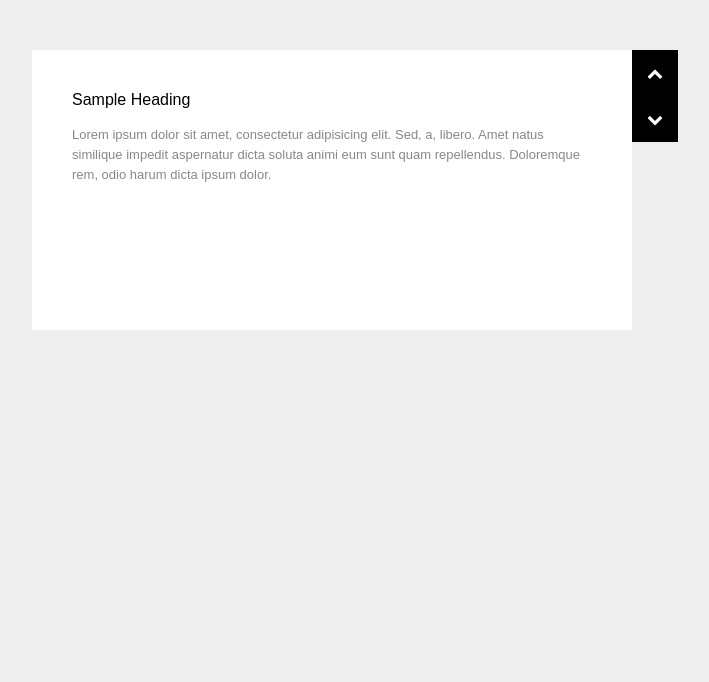
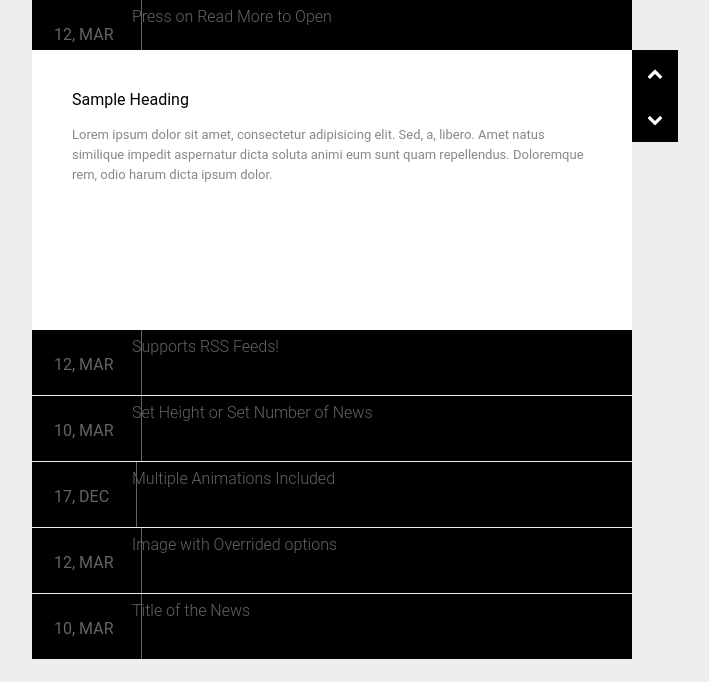
Before and after one commit to sahmali/final-js-main, a plain HTML site: page index.html in a window 1280 px wide. Both pictures are taken after a click on the element 933 px from the left and 73 px from the top of the page. Shown: the whole page, without its empty margins (278-987 px from the left). Drawn offline with nearby package versions, Linux system fonts and the light colour scheme.

Commit message:
meyyen seyler hazirdir

```diff
--- a/css/style.css
+++ b/css/style.css
@@ -1,5 +1,6 @@
 body{
 	background-color: #EEEEEE;
+	 font-family: 'Roboto', sans-serif;
 }
 .normalPage{
 	width: 660px;
@@ -21,12 +22,14 @@ body{
 	position: absolute;
 	top: 0;
 	transition: all .4s linear;
+	z-index: 2
 
 }
 .inner-content .content-item{
 	height: 280px;
 	padding: 40px;
 	box-sizing: border-box;
+	background-color: white;
 }
 .inner-content .content-item p{
 	color: #888;
@@ -49,3 +52,81 @@ body{
 	color: white;
 
 }
+
+
+
+
+
+
+
+
+
+
+
+
+
+
+
+
+
+/*Rizvan code*/
+.nav{
+	position: absolute;
+	width: 600px;
+}
+.nav ul{
+
+    padding:0;
+}
+.nav ul li{
+    list-style-type: none;
+    display: block;
+    width: 100%;
+    height: 65px;
+    background: black;
+    position:relative;
+    margin-bottom:1px;
+    overflow:hidden;
+}
+.nav ul li:hover h6{
+margin-left:-95px;
+transition:all .7s ease;
+}
+.nav ul li:hover p{
+color:white;
+left:110px;
+transition:all .4s ease;
+
+}
+li:hover .right{
+display:block;
+margin-left:85px;
+transition:all .35s ease;
+
+}
+.nav h6{
+    position: absolute;
+    top: 0;
+    left: -5px;
+    margin: 0;
+    padding: 27px;
+    color: #686262;
+    border-right: 1px solid #686262;
+    line-height: 100%;
+    background-position:-30px;
+    font-weight: 400;
+}
+.nav .right{
+    position:absolute;
+    top:10px;
+    margin-left:-15px;
+    color:#686262;
+    font-size:40px;
+}
+.nav P{
+    position: absolute;
+    top: 7px;
+    left: 100px;
+    color: #686262;
+    font-weight: 300;
+}
--- a/index.html
+++ b/index.html
@@ -6,6 +6,7 @@
 	<link rel="stylesheet" href="css/common.css">
 	<link rel="stylesheet" href="css/style.css">
 	<link href="https://maxcdn.bootstrapcdn.com/font-awesome/4.7.0/css/font-awesome.min.css" rel="stylesheet" integrity="sha384-wvfXpqpZZVQGK6TAh5PVlGOfQNHSoD2xbE+QkPxCAFlNEevoEH3Sl0sibVcOQVnN" crossorigin="anonymous">
+	    <link href="https://fonts.googleapis.com/css?family=Open+Sans:300,300i,400,400i,600,600i,700,700i,800,800i" rel="stylesheet">
 </head>
 <body>
 <div class="normalPage">
@@ -53,6 +54,20 @@
 			</div>
 		</div>
 	</div>
+	<div class="nav">
+         <ul>
+             <li  onclick="selectedLi(this)"><h6>12, MAR</h6><i class="fa fa-angle-right right" aria-hidden="true"></i> <P>Press on Read More to Open</P></li>
+             <li  onclick="selectedLi(this)"><h6>12, MAR</h6><i class="fa fa-angle-right right " aria-hidden="true"></i> <P>Links can be direct or as Read More buttons inside the News Reader</P></li>
+             <li  onclick="selectedLi(this)"><h6>12, MAR</h6><i class="fa fa-angle-right right" aria-hidden="true"></i> <P>This item is an external link</P></li>
+             <li  onclick="selectedLi(this)"><h6>12, MAR</h6><i class="fa fa-angle-right right" aria-hidden="true"></i> <P>Custome Link Text, hover when chosen to check.</P></li>
+             <li  onclick="selectedLi(this)"><h6>12, MAR</h6><i class="fa fa-angle-right right" aria-hidden="true"></i> <P>8 Different Arrow Layouts</P></li>
+             <li  onclick="selectedLi(this)"><h6>12, MAR</h6><i class="fa fa-angle-right right" aria-hidden="true"></i> <P>Supports RSS Feeds!</P></li>
+             <li  onclick="selectedLi(this)"><h6>10, MAR</h6><i class="fa fa-angle-right right" aria-hidden="true"></i> <P>Set Height or Set Number of News</P></li>
+             <li onclick="selectedLi(this)"><h6>17, DEC</h6><i class="fa fa-angle-right right" aria-hidden="true"></i> <P>Multiple Animations Included</P></li>
+             <li  onclick="selectedLi(this)"><h6>12, MAR</h6><i class="fa fa-angle-right right" aria-hidden="true"></i> <P>Image with Overrided options</P></li>
+             <li  onclick="selectedLi(this)"><h6>10, MAR</h6><i class="fa fa-angle-right right" aria-hidden="true"></i> <P>Title of the News</P></li>
+         </ul>
+     </div>
 	<div class="buttons float-left">
 		<span class="fa fa-chevron-up" onclick="dusMans()" aria-hidden="true"></span>
      	<span class="fa fa-chevron-down" onclick="qaldirMans()" aria-hidden="true"></span>
--- a/js/script.js
+++ b/js/script.js
@@ -2,11 +2,37 @@ var innerContent=document.querySelector(".inner-content");
 var contentItem=document.querySelectorAll(".content-item");
 var contentitemArr=[];
 var contentTopOlcu=0;
+var navLi=document.querySelectorAll(".nav ul li");
+var navLiArr=[]
+
 for (var i = 0; i < contentItem.length; i++) {
 	contentitemArr.push(contentItem[i])
+	navLiArr.push(navLi[i]);
 }
 function qaldirMans () {
- contentTopOlcu-=280;
- innerContent.style.top = contentTopOlcu+"px"
+
+
+contentTopOlcu-=280;
+ if (contentTopOlcu<=-2520) {
+ 	contentTopOlcu=-280*(contentitemArr.length-1)
+ }
+
+ innerContent.style.top = contentTopOlcu+"px";
 
 }
+function dusMans(){
+	say=0
+	contentTopOlcu+=280;
+	if (contentTopOlcu>=0) {
+		contentTopOlcu=0
+	}
+	else{
+		innerContent.style.top = contentTopOlcu+"px";
+	}
+	innerContent.style.top = contentTopOlcu+"px";
+}
+function selectedLi(par){
+	contentTopOlcu=-(navLiArr.indexOf(par))*280
+	innerContent.style.top = contentTopOlcu+"px";
+
+}
```
